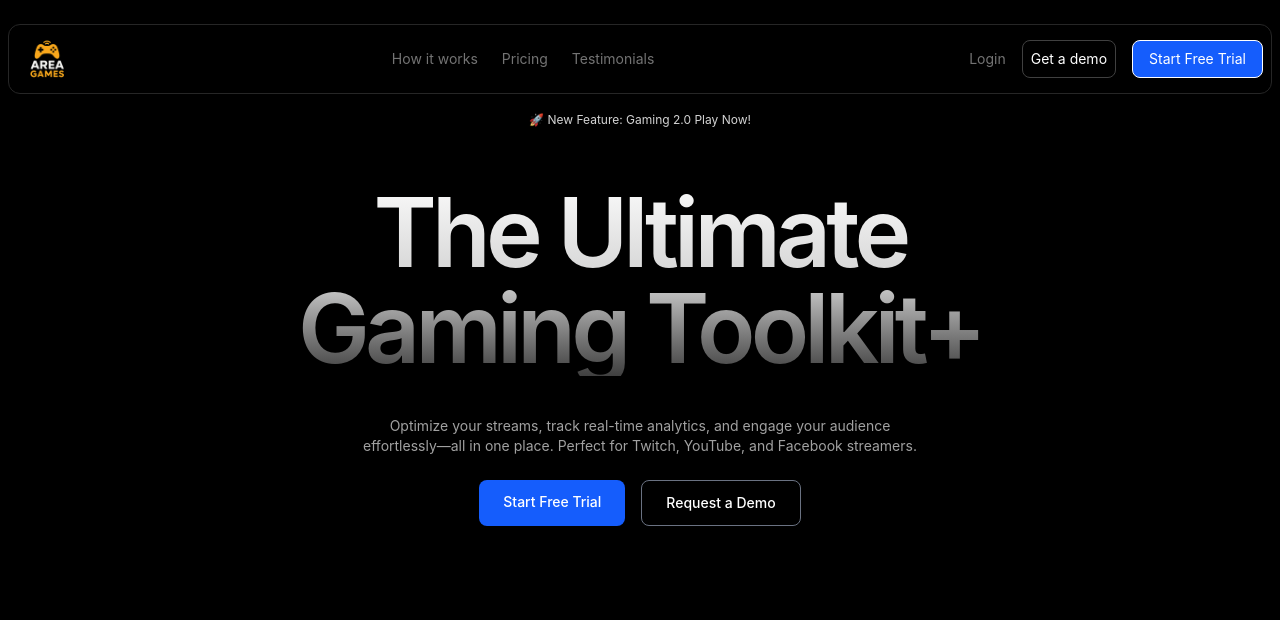
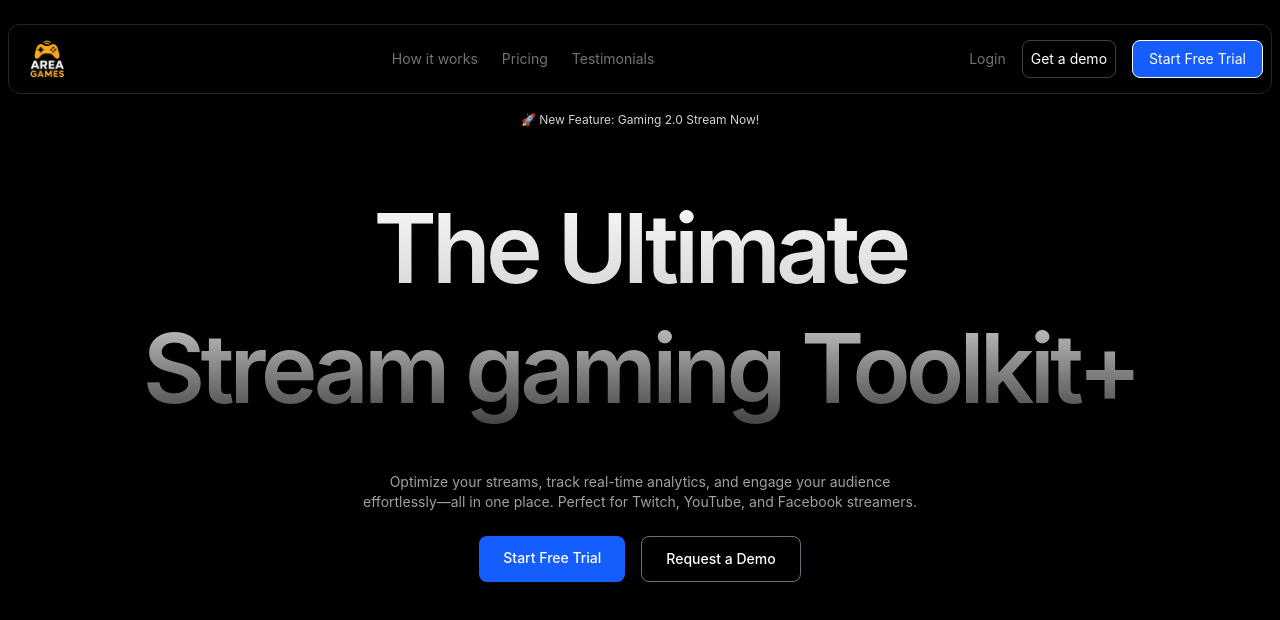
Before and after one commit to MISBAHULLL/Frontend-Area-games, a React (Vite) app: page / in a window 1280 px wide. Shown: the top 620 px of the page. Built offline with nearby package versions, Linux system fonts and the light colour scheme.

Commit message:
Styling component

```diff
--- a/src/component/HeroSection.jsx
+++ b/src/component/HeroSection.jsx
@@ -7,8 +7,8 @@ const HeroSection = () => {
                 <div className="mb-8 border-neutral-800 px-3 py-2 rounded-full text-xs">
                     {HERO_CONTENT.badgeText}
                 </div>
-                <h1 className="text-5xl lg:text-8xl my-4 font-semibold tracking-tighter bg-gradient-to-b from-neutral-50 via-neutral-300
-                to-neutral-700 bg-clip-text text-transparent text-center">
+                <h1 className="text-5xl lg:text-8xl my-5 font-semibold tracking-tighter leading-tight bg-gradient-to-b from-neutral-50 via-neutral-300
+                to-neutral-700 bg-clip-text text-transparent text-center overflow-visible">
                     {HERO_CONTENT.mainHeading.split('\n').map((text, index) => (
                         <span key={index}>
                             {text}
@@ -20,7 +20,7 @@ const HeroSection = () => {
                     {HERO_CONTENT.subHeading}
                 </p>
                 <div className="mt-6 flex flex-row gap-4 justify-center">
-                    <a href="#" className="inline-block bg-blue-600 hover:bg-blue-500 text-white py-3 px-6 rounded-lg font-medium">
+                    <a href="#" className="inline-block bg-blue-600 hover:bg-blue-400 text-white py-3 px-6 rounded-lg font-medium">
                         {HERO_CONTENT.callToAction.primary}
                     </a>
                     <a href="#" className="inline-block border border-gray-500 hover:bg-gray-400 text-white py-3 px-6 rounded-lg font-medium">
--- a/src/constanst/index.jsx
+++ b/src/constanst/index.jsx
@@ -26,8 +26,8 @@ import {
 } from "@remixicon/react";
 
 export const HERO_CONTENT = {
-  badgeText: "🚀 New Feature:  Gaming 2.0 Play Now!",
-  mainHeading: "The Ultimate \n Gaming Toolkit+",
+  badgeText: "🚀 New Feature:  Gaming 2.0 Stream Now!",
+  mainHeading: "The Ultimate \n Stream gaming Toolkit+",
   subHeading:
     "Optimize your streams, track real-time analytics, and engage your audience effortlessly—all in one place. Perfect for Twitch, YouTube, and Facebook streamers.",
   callToAction: {
```
